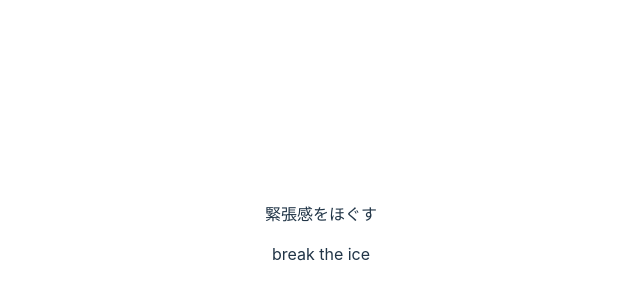
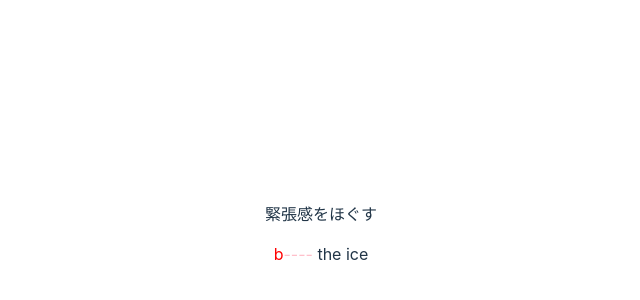
Before and after one commit to hayatroid/english-typing, a Vue app: page / in a window 1280 px wide. Shown: the part 166-466 px from the top of the page, without its empty margins (319-959 px from the left). Built offline with nearby package versions, Linux system fonts and the light colour scheme.

Commit message:
Implement idiom_en_converted

```diff
--- a/src/components/Game.vue
+++ b/src/components/Game.vue
@@ -1,4 +1,5 @@
 <script setup lang="ts">
+import { computed, ref } from 'vue'
 import idioms from '../assets/idioms.json'
 
 const props = defineProps<{
@@ -10,13 +11,22 @@ const idiom_en = idioms[props.id].idiom_en
 const idiom_ja = idioms[props.id].idiom_ja
 
 const start = idiom_en.indexOf(word)
-const pos = start + 1
+const pos = ref<number>(start + 1)
 const end = start + word.length
+
+const idiom_en_converted = computed<string>(() => {
+  let res = ''
+  res += idiom_en.slice(0, start)
+  res += `<span style="color: red">${idiom_en.slice(start, pos.value)}</span>`
+  res += `<span style="color: pink">${'-'.repeat(end - pos.value)}</span>`
+  res += idiom_en.slice(end)
+  return res
+})
 </script>
 
 <template>
   <p>{{ idiom_ja }}</p>
-  <p>{{ idiom_en }}</p>
+  <p v-html="idiom_en_converted"></p>
 </template>
 
 <style scoped>
```
